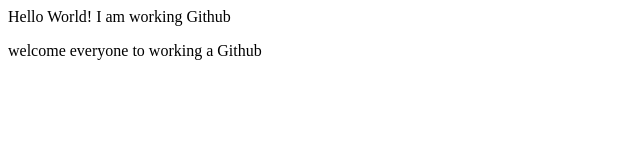
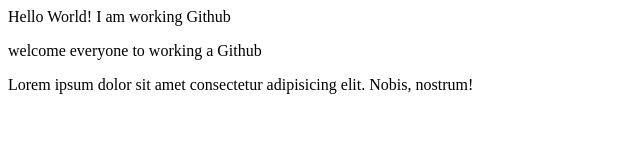
Before and after one commit to MahalakshmiS219/learn-git1, a plain HTML site: page index.html in a window 1280 px wide. Shown: the whole page, without its empty margins (0-640 px from the left). Drawn offline with Linux system fonts and the light colour scheme.

Commit message:
index updated

```diff
--- a/index.html
+++ b/index.html
@@ -8,5 +8,6 @@
 <body>
     <h1<p>Hello World! I am working Github</h1>
     <p> welcome everyone to working a Github</p>
+    <p>Lorem ipsum dolor sit amet consectetur adipisicing elit. Nobis, nostrum!</p>
 </body>
 </html>
```
